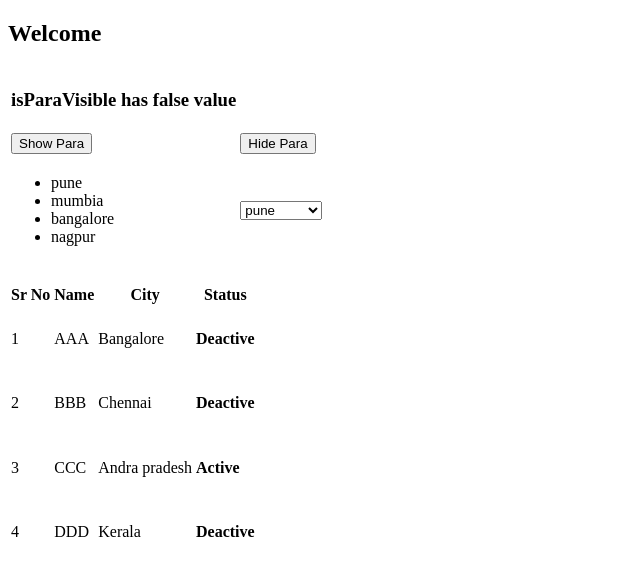
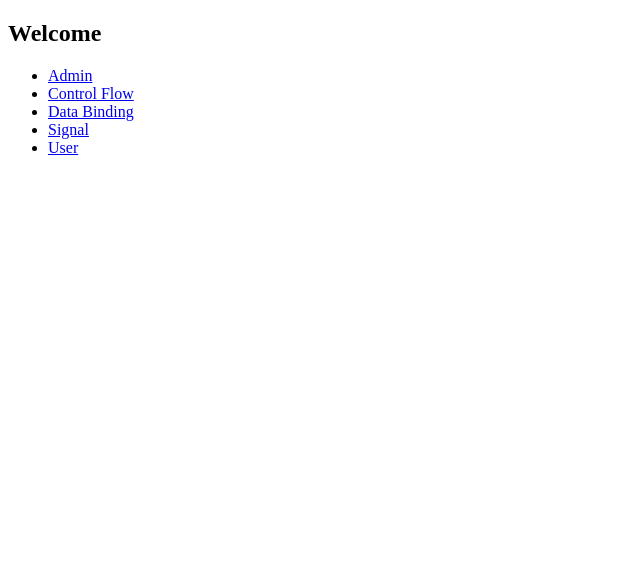
Before and after one commit to thephotogenicbug/angular_20_tutorial, an Angular app: page / in a window 1280 px wide. Shown: the top 576 px of the page, without its empty margins (0-640 px from the left). Built offline with nearby package versions, Linux system fonts and the light colour scheme.

Commit message:
angular router

```diff
--- a/angular.json
+++ b/angular.json
@@ -14,9 +14,7 @@
           "builder": "@angular/build:application",
           "options": {
             "browser": "src/main.ts",
-            "polyfills": [
-              "zone.js"
-            ],
+            "polyfills": ["zone.js"],
             "tsConfig": "tsconfig.app.json",
             "assets": [
               {
@@ -24,9 +22,7 @@
                 "input": "public"
               }
             ],
-            "styles": [
-              "src/styles.css"
-            ]
+            "styles": ["src/styles.css"]
           },
           "configurations": {
             "production": {
@@ -70,10 +66,7 @@
         "test": {
           "builder": "@angular/build:karma",
           "options": {
-            "polyfills": [
-              "zone.js",
-              "zone.js/testing"
-            ],
+            "polyfills": ["zone.js", "zone.js/testing"],
             "tsConfig": "tsconfig.spec.json",
             "assets": [
               {
@@ -81,9 +74,7 @@
                 "input": "public"
               }
             ],
-            "styles": [
-              "src/styles.css"
-            ]
+            "styles": ["./node_modules/bootstrap/dist/css/bootstrap.min.css", "src/styles.css"]
           }
         }
       }
--- a/package.json
+++ b/package.json
@@ -28,6 +28,7 @@
     "@angular/forms": "^20.2.0",
     "@angular/platform-browser": "^20.2.0",
     "@angular/router": "^20.2.0",
+    "bootstrap": "^5.3.8",
     "rxjs": "~7.8.0",
     "tslib": "^2.3.0",
     "zone.js": "~0.15.0"
--- a/src/app/app.html
+++ b/src/app/app.html
@@ -1,7 +1,29 @@
 <h2>Welcome</h2>
 <!-- <app-data-binding></app-data-binding> -->
 <!-- <app-signal-example></app-signal-example> -->
-<app-control-flow></app-control-flow>
+
+<nav class="navbar navbar-expand-sm bg-primary navbar-dark">
+  <div class="container-fluid">
+    <ul class="navbar-nav">
+      <li class="nav-item">
+        <a class="nav-link" routerLink="admin">Admin</a>
+      </li>
+      <li class="nav-item">
+        <a class="nav-link" routerLink="control-flow">Control Flow</a>
+      </li>
+      <li class="nav-item">
+        <a class="nav-link" routerLink="data-binding">Data Binding</a>
+      </li>
+      <li class="nav-item">
+        <a class="nav-link" routerLink="signal">Signal</a>
+      </li>
+      <li class="nav-item">
+        <a class="nav-link" routerLink="user">User</a>
+      </li>
+    </ul>
+  </div>
+</nav>
+<router-outlet></router-outlet>
 
 <!-- <table style="width: 100%">
   <tr>
--- a/src/app/app.routes.ts
+++ b/src/app/app.routes.ts
@@ -1,3 +1,29 @@
 import { Routes } from '@angular/router';
+import { Admin } from './components/admin/admin';
+import { ControlFlow } from './components/control-flow/control-flow';
+import { DataBinding } from './components/data-binding/data-binding';
+import { SignalExample } from './components/signal-example/signal-example';
+import { User } from './components/user/user';
 
-export const routes: Routes = [];
+export const routes: Routes = [
+  {
+    path: 'admin',
+    component: Admin,
+  },
+  {
+    path: 'control-flow',
+    component: ControlFlow,
+  },
+  {
+    path: 'data-binding',
+    component: DataBinding,
+  },
+  {
+    path: 'signal',
+    component: SignalExample,
+  },
+  {
+    path: 'user',
+    component: User,
+  },
+];
```
Also changed, not shown: src/app/app.ts (+13 -4 lines), 1 other file (tests, documents, lock files or other folders).
